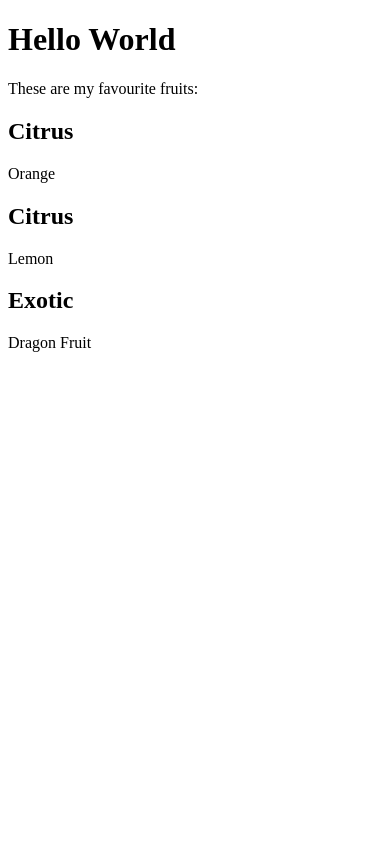
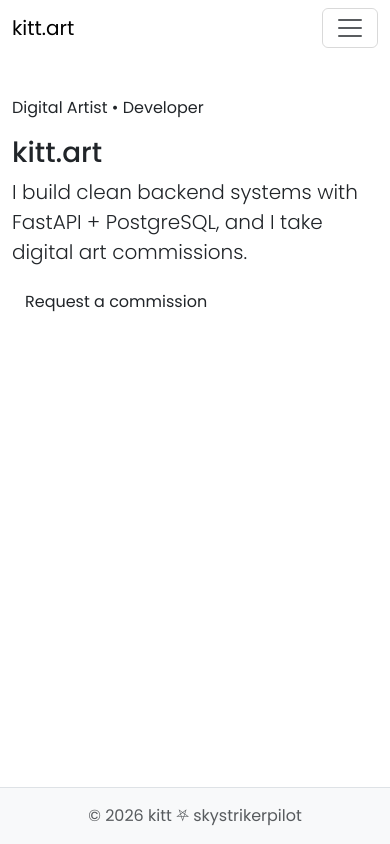
Before and after one commit to Kitsomothobi/kittmakesart, a FastAPI app: page / in a window 390 px wide. Run offline with FastAPI, Linux system fonts and the light colour scheme.

Commit message:
Added a functional navigation bar and homepage

```diff
--- a/main.py
+++ b/main.py
@@ -1,9 +1,11 @@
-from fastapi import FastAPI, Request
+from fastapi import FastAPI, Request, HTTPException, status
+from fastapi.staticfiles import StaticFiles
 from fastapi.templating import Jinja2Templates
 
 # Templates are where we are going to write our html data in oder to make things cleaner and easier to process
 
 app = FastAPI()
+app.mount("/static", StaticFiles(directory="static"), name="static")
 
 # Telling our program where to find templates, aka, our html files
 templates = Jinja2Templates(directory="templates")
@@ -32,7 +34,7 @@
 
 # Our routes currently return json data, in order to turn it into HTML, we need to import HTMLResponse
 @app.get("/")
-def greetings(request: Request):
+def home(request: Request):
     # This says, look in the templates object, and return for us, the home.html file. as a response
         # Additionally, templateRespose takes in an optional 3rd parameter, called the context parameter, this is usally where
         # We will be inserting our json data, in order to have it accessible to the aforementioned html page
@@ -42,3 +44,11 @@
 @app.get("/fruit")
 def fruit():
     return fruits
+
+@app.get("/fruit/{fruit_id}")
+def fruit(fruit_id: int):
+    for fruit in fruits:
+        if fruit["id"] == fruit_id:
+            return fruit
+    raise HTTPException(status_code=status.HTTP_404_NOT_FOUND, detail="Post not found :(")
+#   Instead of returning an error message, best practice calls for us to raise an actual 404 error
--- /dev/null
+++ b/static/css/styles.css
@@ -0,0 +1,117 @@
+*{
+    font-family: "Poppins"
+}
+
+/* Navbar Links */
+.links a {
+  margin-left: 16px;
+  text-decoration: none;
+  color: inherit;
+  opacity: 0.75;
+}
+
+
+
+
+
+
+
+
+
+
+
+
+
+
+
+
+
+
+
+
+
+
+
+
+
+
+
+/* Dark Mode Features */
+/* Custom Button Colors - Dark Mode */
+[data-bs-theme="dark"] .btn-outline-primary {
+  --bs-btn-color: #ffffff;
+  --bs-btn-border-color: #8aadc8;
+  --bs-btn-hover-color: #000;
+  --bs-btn-hover-bg: #8aadc8;
+  --bs-btn-hover-border-color: #9fbdd4;
+  --bs-btn-active-color: #000;
+  --bs-btn-active-bg: #9fbdd4;
+  --bs-btn-active-border-color: #b4cde0;
+}
+
+[data-bs-theme="dark"] .btn-outline-secondary {
+  --bs-btn-color: #ffffff;
+  --bs-btn-border-color: #8a939b;
+  --bs-btn-hover-color: #000;
+  --bs-btn-hover-bg: #b8bfc6;
+  --bs-btn-hover-border-color: #adb5bd;
+  --bs-btn-active-color: #000;
+  --bs-btn-active-bg: #adb5bd;
+  --bs-btn-active-border-color: #a2aab2;
+}
+
+[data-bs-theme="dark"] .btn-outline-danger {
+  --bs-btn-color: #d89090;
+  --bs-btn-border-color: #d89090;
+  --bs-btn-hover-color: #000;
+  --bs-btn-hover-bg: #d89090;
+  --bs-btn-hover-border-color: #e0a8a8;
+  --bs-btn-active-color: #000;
+  --bs-btn-active-bg: #e0a8a8;
+  --bs-btn-active-border-color: #e8bcbc;
+}
+
+/* Responsive Adjustments */
+@media (max-width: 768px) {
+  .account-heading {
+    font-size: 2rem;
+  }
+
+  .article-img {
+    height: 3rem;
+    width: 3rem;
+  }
+}
+
+
+[data-bs-theme="dark"] {
+  --color-bg-body: #1a1a1a;
+  --color-bg-content: #2d2d2d;
+  --color-text-primary: #e0e0e0;
+  --color-text-heading: #f0f0f0;
+  --color-border: #404040;
+  --color-border-light: #4a4a4a;
+}
+
+[data-bs-theme="dark"] .content-section {
+  box-shadow: 0 1px 3px rgba(0, 0, 0, 0.3);
+}
+
+[data-bs-theme="dark"] article.content-section:hover {
+  box-shadow: 0 2px 8px rgba(0, 0, 0, 0.5);
+}
+
+/* Custom Modal Colors */
+.modal-header.bg-success {
+  background-color: #4a7c5d !important;
+}
+
+.modal-header.bg-danger {
+  background-color: #a85b5b !important;
+}
+
+/* Ensure modal header text stays white in both themes */
+.modal-header.bg-success .modal-title,
+.modal-header.bg-danger .modal-title {
+  color: #ffffff !important;
+}
--- a/templates/home.html
+++ b/templates/home.html
@@ -2,10 +2,22 @@
 
 <!-- Establising our content block from earlier -->
  {% block content %}
-    <h1>Hello World</h1>
-    <p>These are my favourite fruits:</p>
-    {% for fruit in fruits %}
-        <h2>{{fruit.type}}</h2>
-        <p>{{fruit.name}}</p>
-    {% endfor %}
+<section class="hero">
+
+  <!-- Personal Introduction -->
+  <div>
+    <p class="kicker">Digital Artist • Developer</p>
+    <h1>kitt.art</h1>
+    <p class="lead">
+      I build clean backend systems with FastAPI + PostgreSQL, and I take digital art commissions.
+    </p>
+
+    <!--Call to action -->
+    <div class="cta">
+      <a class="btn primary" href="#">Request a commission</a>
+    </div>
+  </div>
+
+  </div>
+</section>
 {% endblock content %}
--- a/templates/layout.html
+++ b/templates/layout.html
@@ -11,13 +11,123 @@
         kittmakesart
     {% endif %}
     </title>
-</head>
-<body>
+
+     <!--Custom font-->
+    <link rel="preconnect" href="https://fonts.gstatic.com" crossorigin>
+    <link ref="preconnect" href="https://fonts.gstatic.com" crossorigin>
+    <link href="https://fonts.googleapis.com/css2?family=Poppins:ital,wght@0,100;0,200;0,300;0,400;0,500;0,600;0,700;0,800;0,900;1,100;1,200;1,300;1,400;1,500;1,600;1,700;1,800;1,900&display=swap" rel="stylesheet">
+
+
+    <!--Bootstap-->
+    <link href="https://cdn.jsdelivr.net/npm/bootstrap@5.3.8/dist/css/bootstrap.min.css" rel="stylesheet">
+
+    <!--Custom style sheet-->
+    <!-- It is best practice to use dynamic links for jinja static files -->
+    <link  rel="stylesheet" type = "text/css" href="{{ url_for("static", path= '/css/styles.css')}}">
+
+ </head>
+  <body class="d-flex flex-column min-vh-100">
+
+<!-- Top Bar -->
+    <header class="site-header">
+      <nav class="navbar navbar-expand-md  fixed-top">
+        <div class="container">
+          <a class="navbar-brand me-4" href="{{  url_for("home") }}">kitt.art</a>
+          <button class="navbar-toggler"
+                  type="button"
+                  data-bs-toggle="collapse"
+                  data-bs-target="#navbarToggle"
+                  aria-controls="navbarToggle"
+                  aria-expanded="false"
+                  aria-label="Toggle navigation">
+            <span class="navbar-toggler-icon"></span>
+          </button>
+
+        <!-- Navbar Right Side -->
+          <div class="collapse navbar-collapse" id="navbarToggle">
+            <!-- Main pages -->
+                <div class="navbar-nav ms-auto links">
+                    <a class="btn btn-light mb-2 mb-md-0 me-md-3" href="{{ url_for("home")}}">Home</a>
+                    <a class="btn btn-light mb-2 mb-md-0 me-md-3" href="#">Art</a>
+                    <a class="btn btn-light mb-2 mb-md-0 me-md-3" href="#">Blog</a>
+                    <a class="btn btn-light mb-2 mb-md-0 me-md-3" href="#">Commissions</a>
+                    <a class="btn btn-light mb-2 mb-md-0 me-md-3" href="#">Contacts</a>
+
+            <!-- Light Mode Features -->
+                <div class="nav-item dropdown">
+                    <a class="nav-link dropdown-toggle"
+                    href="#"
+                    role="button"
+                    id="bd-theme"
+                    data-bs-toggle="dropdown"
+                    aria-expanded="false">
+                    <span id="bd-theme-text">🌗 Auto</span>
+                    </a>
+                    <ul class="dropdown-menu dropdown-menu-end" aria-labelledby="bd-theme">
+                    <li> <button class="dropdown-item" type="button" data-bs-theme-value="light">☀️Light</button> </li>
+                    <li><button class="dropdown-item" type="button" data-bs-theme-value="dark">🌑 Dark</button></li>
+                    <li><button class="dropdown-item" type="button" data-bs-theme-value="auto">🌗 Auto</button></li>
+                    </ul>
+                </div>
+                </div>
+            <!--  -->
+            </div>
+          </div>
+        </div>
+
+      </nav>
+    </header>
+
+    <main role="main" class="container mt-5 pt-5">
+
     <!-- This is where we will inject all our other alternate pages to -->
          <!-- We have mpw defined a section called "content", that we will be able to dynamically override-->
      {% block content %}
 
      {% endblock content %}
 
-</body>
+    </main>
+<!-- Footer -->
+    <footer class="mt-auto py-3 bg-body-tertiary border-top">
+      <div class="container text-center">
+        <p class="text-body-secondary mb-0"> © <span id="year"></span> kitt ⛧ skystrikerpilot </p>
+      </div>
+    </footer>
+
+<!-- Javascript Section -->
+
+    <!-- Set the current year in the footer -->
+    <script>document.getElementById('year').textContent = new Date().getFullYear();</script>
+
+    <!-- Bootstrap Bundle with Popper -->
+    <script src="https://cdn.jsdelivr.net/npm/bootstrap@5.3.8/dist/js/bootstrap.bundle.min.js" integrity="sha384-FKyoEForCGlyvwx9Hj09JcYn3nv7wiPVlz7YYwJrWVcXK/BmnVDxM+D2scQbITxI" crossorigin="anonymous"></script>
+
+    <!-- Dark Mode Toggle -->
+    <script>
+      const setTheme = (theme) => {
+        if (theme === 'auto') {
+        document.documentElement.setAttribute('data-bs-theme',
+        window.matchMedia('(prefers-color-scheme: dark)').matches ? 'dark' : 'light');
+        }
+        else { document.documentElement.setAttribute('data-bs-theme', theme); }
+        localStorage.setItem('theme', theme);
+
+        // Update button text
+        const themeText = { light: '☀️ Light', dark: '🌑 Dark', auto: '🌗 Auto' };
+        document.getElementById('bd-theme-text').textContent = themeText[theme];
+      };
+
+      // Set theme on click
+        document.querySelectorAll('[data-bs-theme-value]').forEach(button => {
+        button.addEventListener('click', () => setTheme(button.getAttribute('data-bs-theme-value')));
+      });
+
+      // Initialize
+        setTheme(localStorage.getItem('theme') || 'auto');
+    </script>
+
+
+
+
+  </body>
 </html>
```
